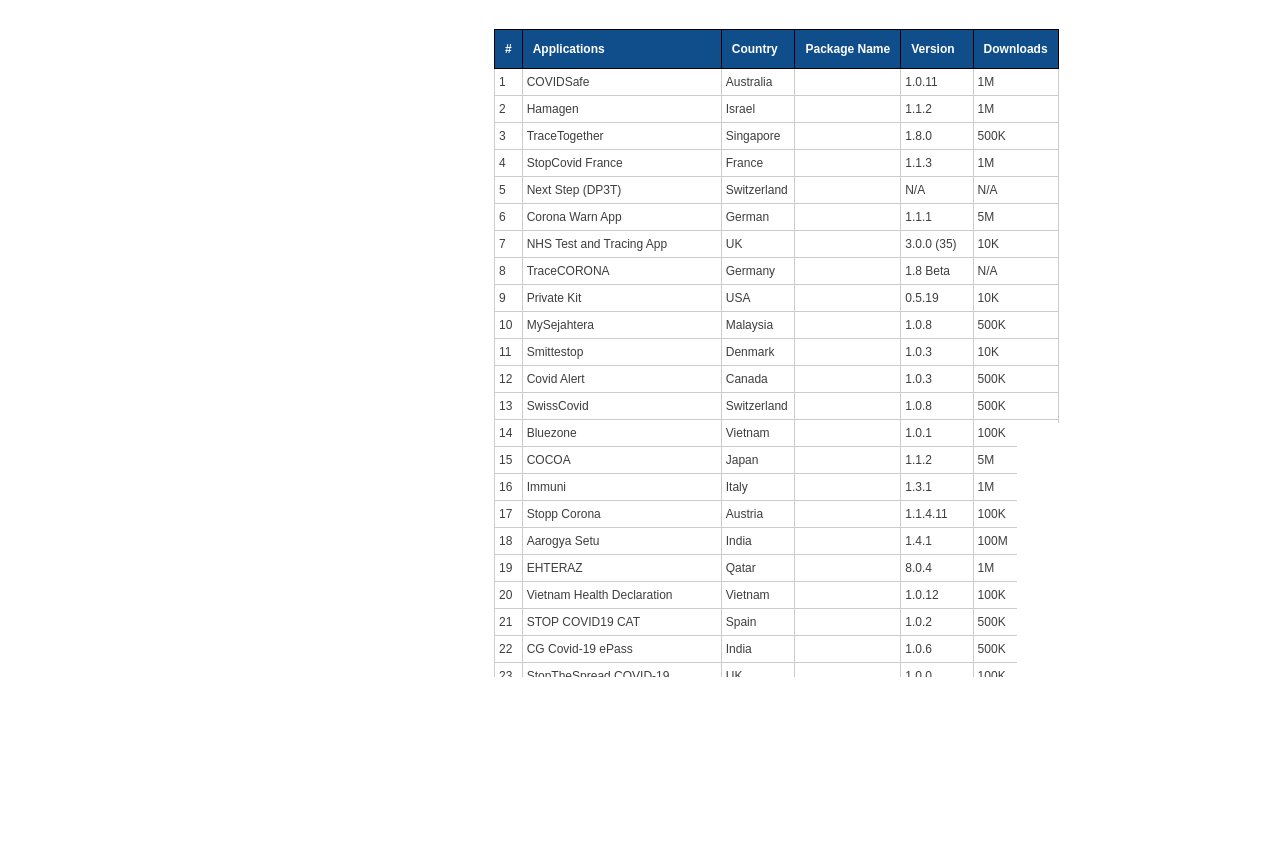
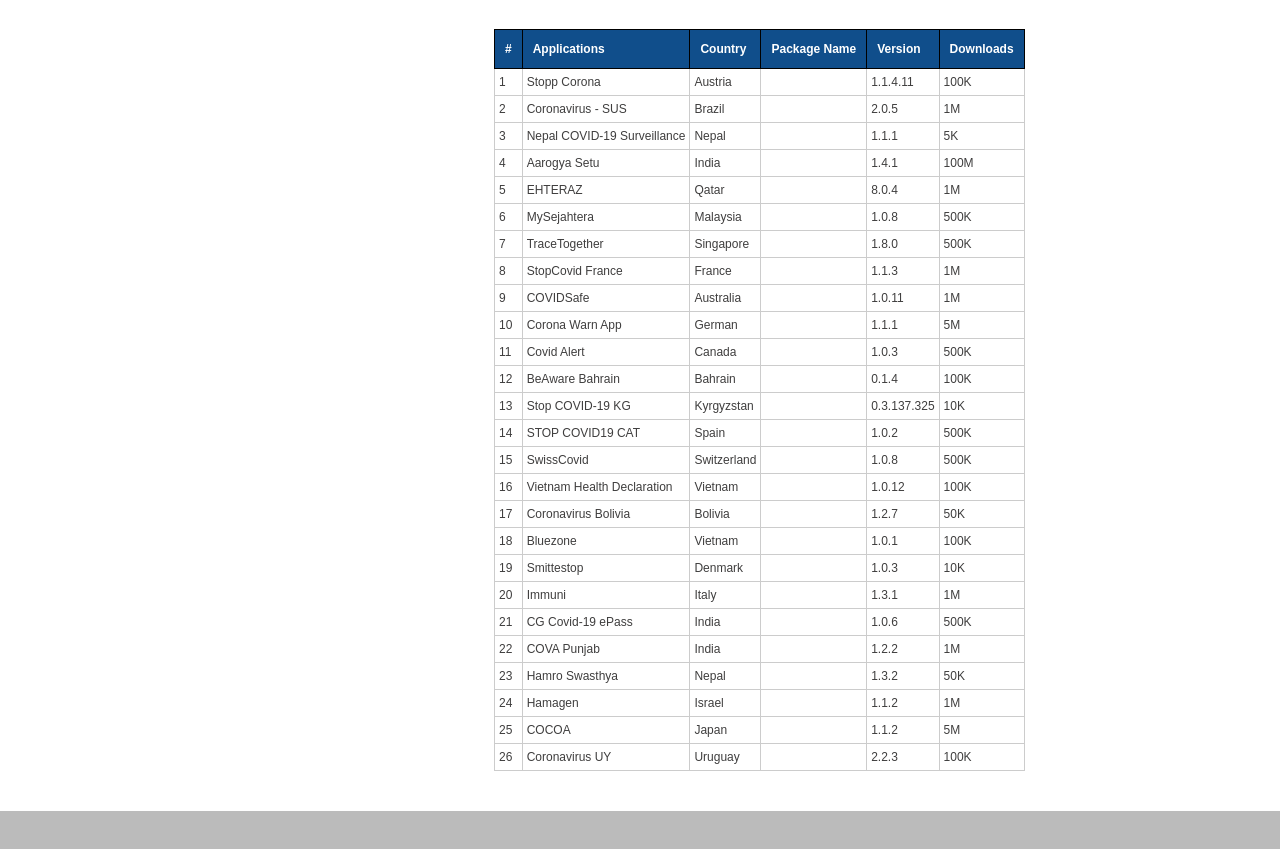
Before and after one commit to covid-guardian/covid-guardian.github.io, a plain HTML site: page security.html in a window 1280 px wide. Shown: the part 594-1443 px from the top of the page. After the commit the page ends 1405 px from the top, so only its background shows below. Drawn offline with Linux system fonts and the light colour scheme; a web font is replaced by a local one.

Commit message:
Update security.html

```diff
--- a/security.html
+++ b/security.html
@@ -75,48 +75,34 @@
                     font-weight: bold;
                   }
                 </style>
-                <table class="tableizer-table">
-                <thead><tr class="tableizer-firstrow"><th>#</th><th>Applications </th><th>Country</th><th>Package Name</th><th>Version</th><th>Downloads</th></tr></thead><tbody>
-                 <tr><td>1</td><td>COVIDSafe</td><td>Australia</td><td></td><td>1.0.11</td><td>1M</td></tr>
-                 <tr><td>2</td><td>Hamagen</td><td>Israel</td><td></td><td>1.1.2</td><td>1M</td></tr>
-                 <tr><td>3</td><td>TraceTogether</td><td>Singapore</td><td></td><td>1.8.0</td><td>500K</td></tr>
-                 <tr><td>4</td><td>StopCovid France</td><td>France</td><td></td><td>1.1.3</td><td>1M</td></tr>
-                 <tr><td>5</td><td>Next Step (DP3T)</td><td>Switzerland</td><td></td><td>N/A</td><td>N/A</td></tr>
-                 <tr><td>6</td><td>Corona Warn App</td><td>German</td><td></td><td>1.1.1</td><td>5M</td></tr>
-                 <tr><td>7</td><td>NHS Test and Tracing App</td><td>UK</td><td></td><td>3.0.0 (35)</td><td>10K</td></tr>
-                 <tr><td>8</td><td>TraceCORONA</td><td>Germany</td><td></td><td>1.8 Beta</td><td>N/A</td></tr>
-                 <tr><td>9</td><td>Private Kit</td><td>USA</td><td></td><td>0.5.19</td><td>10K</td></tr>
-                 <tr><td>10</td><td>MySejahtera</td><td>Malaysia</td><td></td><td>1.0.8</td><td>500K</td></tr>
-                 <tr><td>11</td><td>Smittestop</td><td>Denmark</td><td></td><td>1.0.3</td><td>10K</td></tr>
-                 <tr><td>12</td><td>Covid Alert</td><td>Canada</td><td></td><td>1.0.3</td><td>500K</td></tr>
-                 <tr><td>13</td><td>SwissCovid</td><td>Switzerland</td><td></td><td>1.0.8</td><td>500K</td></tr>
-                 <tr><td>14</td><td>Bluezone</td><td>Vietnam</td><td></td><td>1.0.1</td><td>100K</td></tr>
-                 <tr><td>15</td><td>COCOA</td><td>Japan</td><td></td><td>1.1.2</td><td>5M</td></tr>
-                 <tr><td>16</td><td>Immuni</td><td>Italy</td><td></td><td>1.3.1</td><td>1M</td></tr>
-                 <tr><td>17</td><td>Stopp Corona</td><td>Austria</td><td></td><td>1.1.4.11</td><td>100K</td></tr>
-                 <tr><td>18</td><td>Aarogya Setu</td><td>India</td><td></td><td>1.4.1</td><td>100M</td></tr>
-                 <tr><td>19</td><td>EHTERAZ</td><td>Qatar</td><td></td><td>8.0.4</td><td>1M</td></tr>
-                 <tr><td>20</td><td>Vietnam Health Declaration</td><td>Vietnam</td><td></td><td>1.0.12</td><td>100K</td></tr>
-                 <tr><td>21</td><td>STOP COVID19 CAT </td><td>Spain</td><td></td><td>1.0.2</td><td>500K</td></tr>
-                 <tr><td>22</td><td>CG Covid-19 ePass</td><td>India</td><td></td><td>1.0.6</td><td>500K</td></tr>
-                 <tr><td>23</td><td>StopTheSpread COVID-19</td><td>UK</td><td></td><td>1.0.0</td><td>100K</td></tr>
-                 <tr><td>24</td><td>Stop COVID-19 KG</td><td>Kyrgyzstan</td><td></td><td>0.3.137.325</td><td>10K</td></tr>
-                 <tr><td>25</td><td>BeAware Bahrain</td><td>Bahrain</td><td></td><td>0.1.4</td><td>100K</td></tr>
-                 <tr><td>26</td><td>Nepal COVID-19 Surveillance</td><td>Nepal</td><td></td><td>1.1.1</td><td>5K</td></tr>
-                 <tr><td>27</td><td>Stop Covid</td><td>Georgia</td><td></td><td>1.0.461</td><td>100K</td></tr>
-                 <tr><td>28</td><td>Contact Tracing</td><td>USA</td><td></td><td>1.3.8</td><td>10K</td></tr>
-                 <tr><td>29</td><td>Contact Tracer</td><td>USA</td><td></td><td>2.0.2</td><td>10K</td></tr>
-                 <tr><td>30</td><td>Coronavirus Algérie</td><td>Algeria</td><td></td><td>1.0.3</td><td>100K</td></tr>
-                 <tr><td>31</td><td>CoronaReport</td><td>Austria</td><td></td><td>2.9.5</td><td>10K</td></tr>
-                 <tr><td>32</td><td>Covid19!</td><td>Czech</td><td></td><td>0.9.4</td><td>10K</td></tr>
-                 <tr><td>33</td><td>Coronavirus Bolivia</td><td>Bolivia</td><td></td><td>1.2.7</td><td>50K</td></tr>
-                 <tr><td>34</td><td>Coronavirus - SUS</td><td>Brazil</td><td></td><td>2.0.5</td><td>1M</td></tr>
-                 <tr><td>35</td><td>COVA Punjab</td><td>India</td><td></td><td>1.2.2</td><td>1M</td></tr>
-                 <tr><td>36</td><td>SOS CORONA</td><td>Mali</td><td></td><td>0.0.6</td><td>10K</td></tr>
-                 <tr><td>37</td><td>Hamro Swasthya</td><td>Nepal</td><td></td><td>1.3.2</td><td>50K</td></tr>
-                 <tr><td>38</td><td>COVID Radar</td><td>Netherlands</td><td></td><td>1.1.2</td><td>50K</td></tr>
-                 <tr><td>39</td><td>NICD COVID-19 Case Investigation</td><td>South Africa</td><td></td><td>1.1.6</td><td>10K</td></tr>
-                 <tr><td>40</td><td>Coronavirus UY</td><td>Uruguay</td><td></td><td>2.2.3</td><td>100K</td></tr>
+                    <table class="tableizer-table">
+                    <thead><tr class="tableizer-firstrow"><th>#</th><th>Applications </th><th>Country</th><th>Package Name</th><th>Version</th><th>Downloads</th></tr></thead><tbody>
+                    <tr><td>1</td><td>Stopp Corona</td><td>Austria</td><td></td><td>1.1.4.11</td><td>100K</td></tr>
+                    <tr><td>2</td><td>Coronavirus - SUS</td><td>Brazil</td><td></td><td>2.0.5</td><td>1M</td></tr>
+                    <tr><td>3</td><td>Nepal COVID-19 Surveillance</td><td>Nepal</td><td></td><td>1.1.1</td><td>5K</td></tr>
+                    <tr><td>4</td><td>Aarogya Setu</td><td>India</td><td></td><td>1.4.1</td><td>100M</td></tr>
+                    <tr><td>5</td><td>EHTERAZ</td><td>Qatar</td><td></td><td>8.0.4</td><td>1M</td></tr>
+                    <tr><td>6</td><td>MySejahtera</td><td>Malaysia</td><td></td><td>1.0.8</td><td>500K</td></tr>
+                    <tr><td>7</td><td>TraceTogether</td><td>Singapore</td><td></td><td>1.8.0</td><td>500K</td></tr>
+                    <tr><td>8</td><td>StopCovid France</td><td>France</td><td></td><td>1.1.3</td><td>1M</td></tr>
+                    <tr><td>9</td><td>COVIDSafe</td><td>Australia</td><td></td><td>1.0.11</td><td>1M</td></tr>
+                    <tr><td>10</td><td>Corona Warn App</td><td>German</td><td></td><td>1.1.1</td><td>5M</td></tr>
+                    <tr><td>11</td><td>Covid Alert</td><td>Canada</td><td></td><td>1.0.3</td><td>500K</td></tr>
+                    <tr><td>12</td><td>BeAware Bahrain</td><td>Bahrain</td><td></td><td>0.1.4</td><td>100K</td></tr>
+                    <tr><td>13</td><td>Stop COVID-19 KG</td><td>Kyrgyzstan</td><td></td><td>0.3.137.325</td><td>10K</td></tr>
+                    <tr><td>14</td><td>STOP COVID19 CAT </td><td>Spain</td><td></td><td>1.0.2</td><td>500K</td></tr>
+                    <tr><td>15</td><td>SwissCovid</td><td>Switzerland</td><td></td><td>1.0.8</td><td>500K</td></tr>
+                    <tr><td>16</td><td>Vietnam Health Declaration</td><td>Vietnam</td><td></td><td>1.0.12</td><td>100K</td></tr>
+                    <tr><td>17</td><td>Coronavirus Bolivia</td><td>Bolivia</td><td></td><td>1.2.7</td><td>50K</td></tr>
+                    <tr><td>18</td><td>Bluezone</td><td>Vietnam</td><td></td><td>1.0.1</td><td>100K</td></tr>
+                    <tr><td>19</td><td>Smittestop</td><td>Denmark</td><td></td><td>1.0.3</td><td>10K</td></tr>
+                    <tr><td>20</td><td>Immuni</td><td>Italy</td><td></td><td>1.3.1</td><td>1M</td></tr>
+                    <tr><td>21</td><td>CG Covid-19 ePass</td><td>India</td><td></td><td>1.0.6</td><td>500K</td></tr>
+                    <tr><td>22</td><td>COVA Punjab</td><td>India</td><td></td><td>1.2.2</td><td>1M</td></tr>
+                    <tr><td>23</td><td>Hamro Swasthya</td><td>Nepal</td><td></td><td>1.3.2</td><td>50K</td></tr>
+                    <tr><td>24</td><td>Hamagen</td><td>Israel</td><td></td><td>1.1.2</td><td>1M</td></tr>
+                    <tr><td>25</td><td>COCOA</td><td>Japan</td><td></td><td>1.1.2</td><td>5M</td></tr>
+                    <tr><td>26</td><td>Coronavirus UY</td><td>Uruguay</td><td></td><td>2.2.3</td><td>100K</td></tr>
                 </tbody></table>
                 <!-- <h3 id="threats">Potential Security & Privacy Threats</h3>
                 <h5 id="attack_server">Linkage Attack by Server</h5>
```
